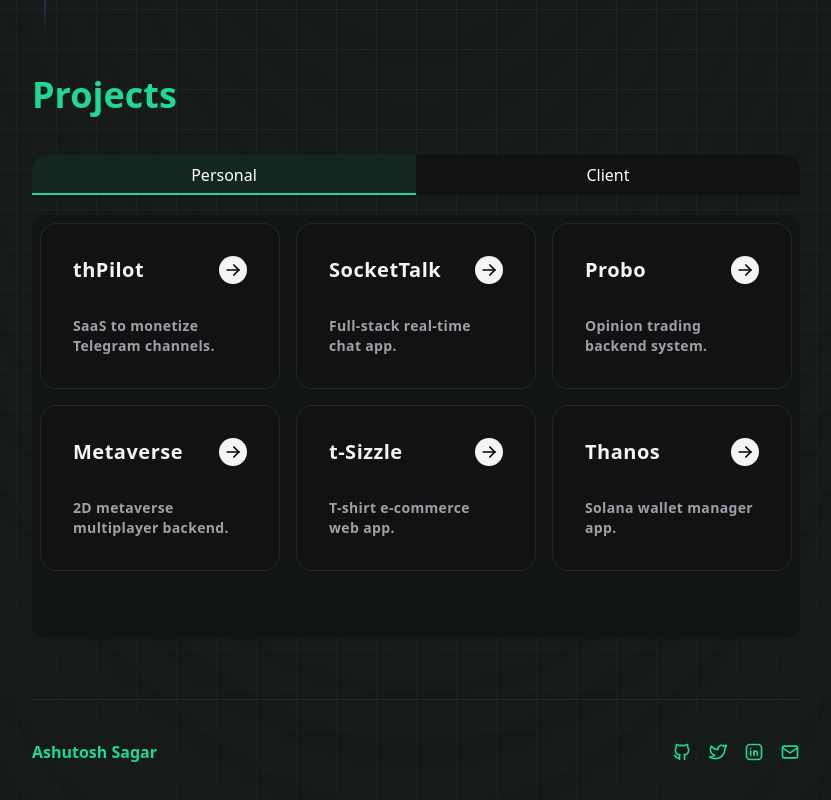
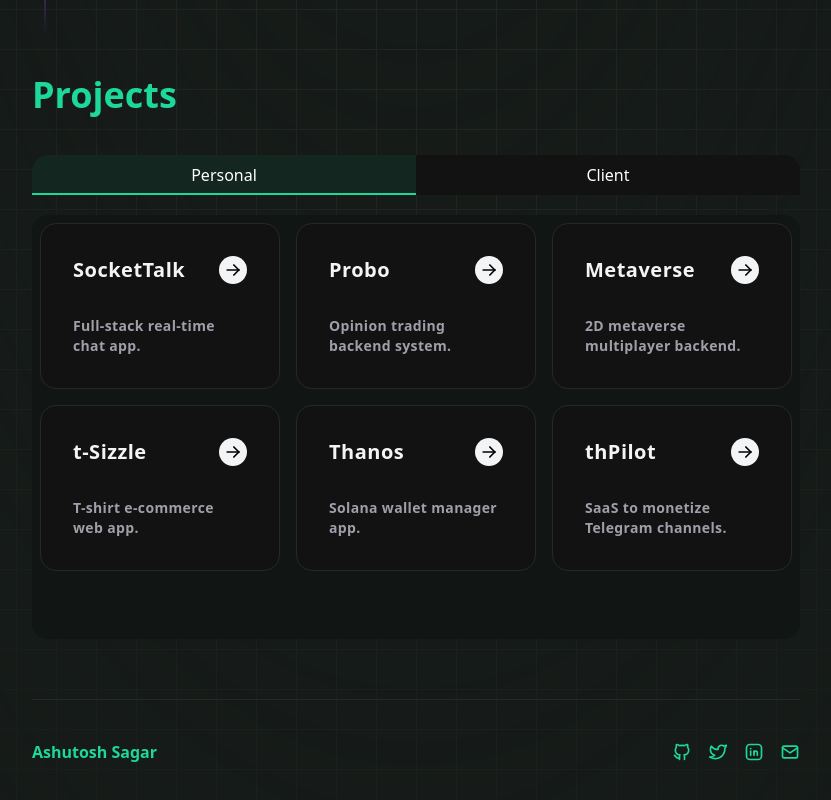
Before and after one commit to thecurioussailor/gods-will, a Next.js app: page / in a window 1280 px wide. Shown: the part 1951-2751 px from the top of the page, without its empty margins (224-1055 px from the left). Built offline with nearby package versions, Linux system fonts and the light colour scheme.

Commit message:
corrected projects

```diff
--- a/components/Footer.tsx
+++ b/components/Footer.tsx
@@ -1,15 +1,15 @@
 import { IconBrandGithub, IconBrandTwitter, IconMail } from "@tabler/icons-react"
 import { IconBrandLinkedin } from "@tabler/icons-react"
-
+import Link from 'next/link';
 const Footer = () => {
   return (
     <div className="flex w-full md:max-w-2xl lg:max-w-3xl justify-between items-center py-10 border-t border-zinc-800 px-6 md:px-0">
         <h1 className="text-[#1dd79b] font-semibold">Ashutosh Sagar</h1>
         <div className="flex justify-start items-start gap-4">
-            <h1 className="text-[#1dd79b] cursor-pointer"><IconBrandGithub className="w-4 h-4 md:w-5 md:h-5"/></h1>
-            <h1 className="text-[#1dd79b] cursor-pointer"><IconBrandTwitter className="w-4 h-4 md:w-5 md:h-5"/></h1>
-            <h1 className="text-[#1dd79b] cursor-pointer"><IconBrandLinkedin className="w-4 h-4 md:w-5 md:h-5"/></h1>
-            <h1 className="text-[#1dd79b] cursor-pointer"><IconMail className="w-4 h-4 md:w-5 md:h-5"/></h1>
+            <Link href={"https://github.com/thecurioussailor"} target="_blank"><h1 className="text-[#1dd79b] cursor-pointer"><IconBrandGithub className="w-4 h-4 md:w-5 md:h-5"/></h1></Link>
+            <Link href={"https://x.com/sagar11ashutosh"} target="_blank"><h1 className="text-[#1dd79b] cursor-pointer"><IconBrandTwitter className="w-4 h-4 md:w-5 md:h-5"/></h1></Link>
+            <Link href={"https://www.linkedin.com/in/ashutosh-sagar-4b2612185/"} target="_blank"><h1 className="text-[#1dd79b] cursor-pointer"><IconBrandLinkedin className="w-4 h-4 md:w-5 md:h-5"/></h1></Link>
+            <Link href={"mailto:ashu.sagar111@gmail.com"} target="_blank"><h1 className="text-[#1dd79b] cursor-pointer"><IconMail className="w-4 h-4 md:w-5 md:h-5"/></h1></Link>
         </div>
     </div>
   )
--- a/components/Projects.tsx
+++ b/components/Projects.tsx
@@ -3,14 +3,6 @@
 import { Tabs } from "@/components/ui/tabs";
 
 export const personalProjects = [
-  {
-    title: "thPilot",
-    shortDescription: "SaaS to monetize Telegram channels.",
-    description:
-      "An ongoing SaaS project for Telegram channel monetization. Influencers can monetize their Telegram channels by allowing followers to pay and join through a unique subscription link. Includes channel analytics and management features.",
-    link: "https://stripe.com",
-    tags: ["React", "Tailwind", "Node.js", "Express", "MongoDB"],
-  },
   {
     title: "SocketTalk",
     shortDescription: "Full-stack real-time chat app.",
@@ -51,6 +43,14 @@
     link: "https://github.com/thecurioussailor/thanos",
     tags: ["Next.js", "Solana", "Tailwind", "TypeScript"],
   },
+  {
+    title: "thPilot",
+    shortDescription: "SaaS to monetize Telegram channels.",
+    description:
+      "An ongoing SaaS project for Telegram channel monetization. Influencers can monetize their Telegram channels by allowing followers to pay and join through a unique subscription link. Includes channel analytics and management features.",
+    link: "https://thPilot.xyz",
+    tags: ["React", "Tailwind", "Node.js", "Express", "MongoDB"],
+  }
 ];
 
 export const clientProjects = [
```
